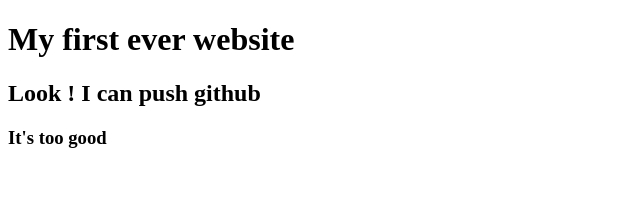
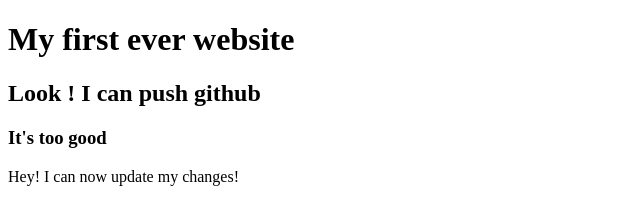
Before and after one commit to redwanahmedsawkhin/My-First-Website, a plain HTML site: page index.html in a window 1280 px wide. Shown: the whole page, without its empty margins (0-640 px from the left). Drawn offline with Linux system fonts and the light colour scheme.

Commit message:
Now at this moment

```diff
--- a/index.html
+++ b/index.html
@@ -8,6 +8,7 @@
 <h1>My first ever website</h1>
 <h2>Look ! I can push github</h2>
     <h3>It's too good</h3>
+    <p>Hey! I can now update my changes! </p>
 <body>
 
 </body>
```
